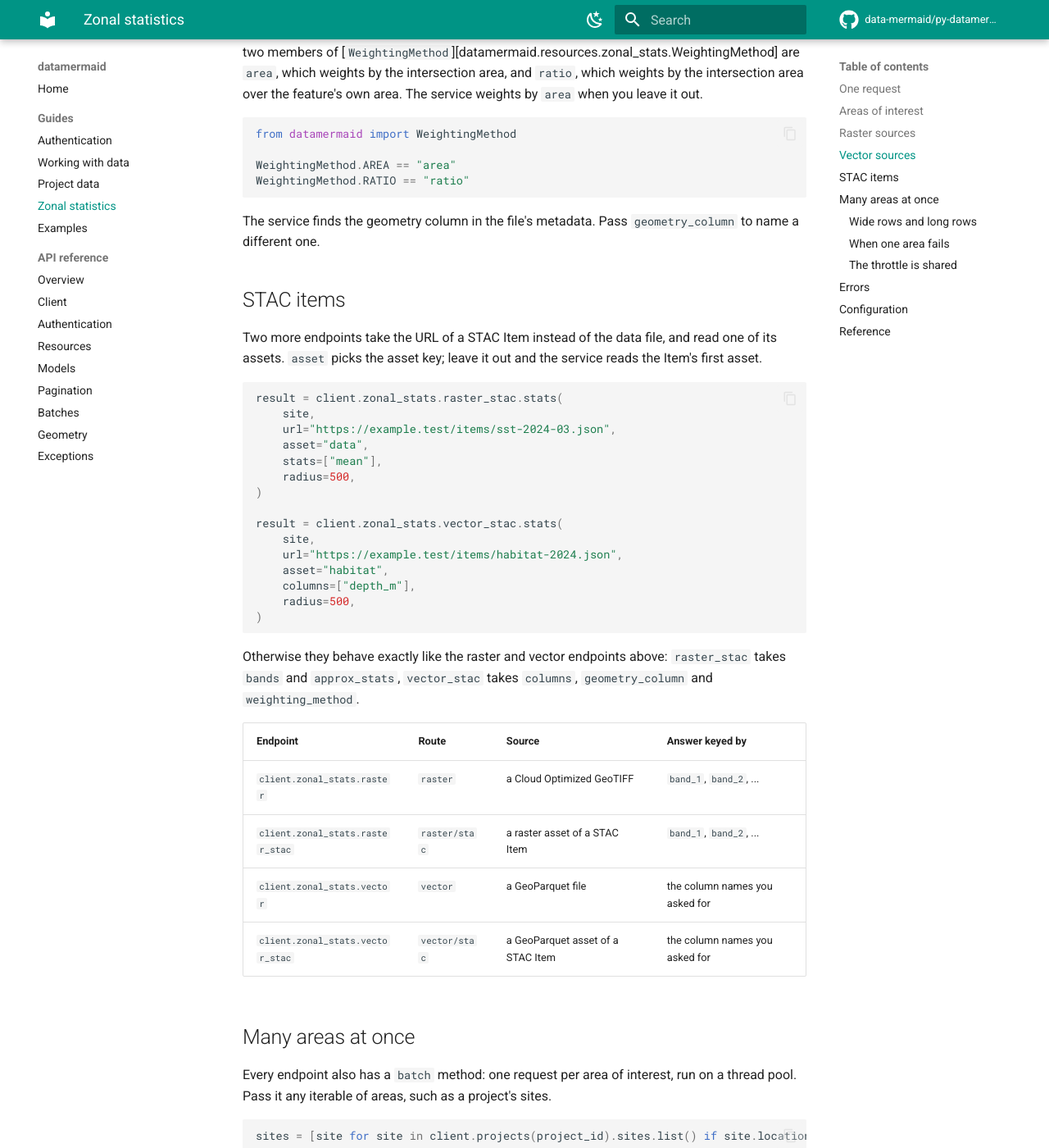
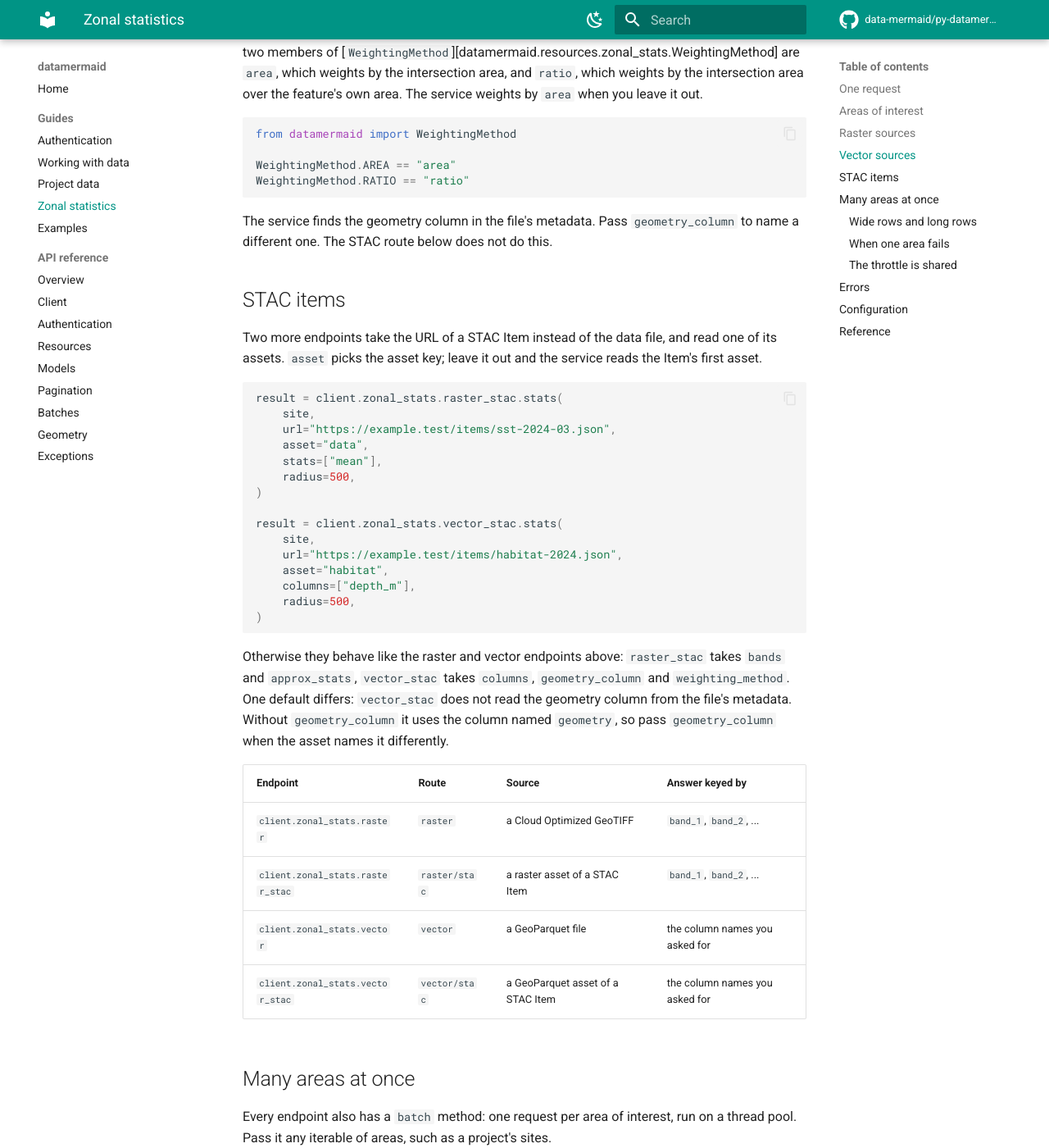
Before and after one commit to data-mermaid/py-datamermaid, an MkDocs documentation site: the page built from docs/zonal_stats.md, in a window 1280 px wide and 1400 px high, scrolled down 3187 px. Shown: the whole window at 82% size. Built offline with MkDocs 1.6.1 and Material for MkDocs 9.7.7, drawn with Linux system fonts in a browser that asks for light colours; comment, search, counter and statistics services are not loaded.

Commit message:
Say vector_stac defaults geometry_column to geometry
The service's OpenAPI schema defaults geometry_column to "" for vector
(read from the file's metadata) but to "geometry" for vector/stac. The
guide said vector_stac behaves exactly like vector; it now names the
difference, matching the endpoint docstrings.

Co-Authored-By: Claude Opus 5.5 (1M context) <noreply@anthropic.com>

````diff
--- a/docs/zonal_stats.md
+++ b/docs/zonal_stats.md
@@ -149,7 +149,8 @@ WeightingMethod.RATIO == "ratio"
 ```
 
 The service finds the geometry column in the file's metadata. Pass
-`geometry_column` to name a different one.
+`geometry_column` to name a different one. The STAC route below does not do
+this.
 
 ## STAC items
 
@@ -175,9 +176,12 @@ result = client.zonal_stats.vector_stac.stats(
 )
 ```
 
-Otherwise they behave exactly like the raster and vector endpoints above:
+Otherwise they behave like the raster and vector endpoints above:
 `raster_stac` takes `bands` and `approx_stats`, `vector_stac` takes `columns`,
-`geometry_column` and `weighting_method`.
+`geometry_column` and `weighting_method`. One default differs: `vector_stac`
+does not read the geometry column from the file's metadata. Without
+`geometry_column` it uses the column named `geometry`, so pass
+`geometry_column` when the asset names it differently.
 
 | Endpoint | Route | Source | Answer keyed by |
 | --- | --- | --- | --- |
````
